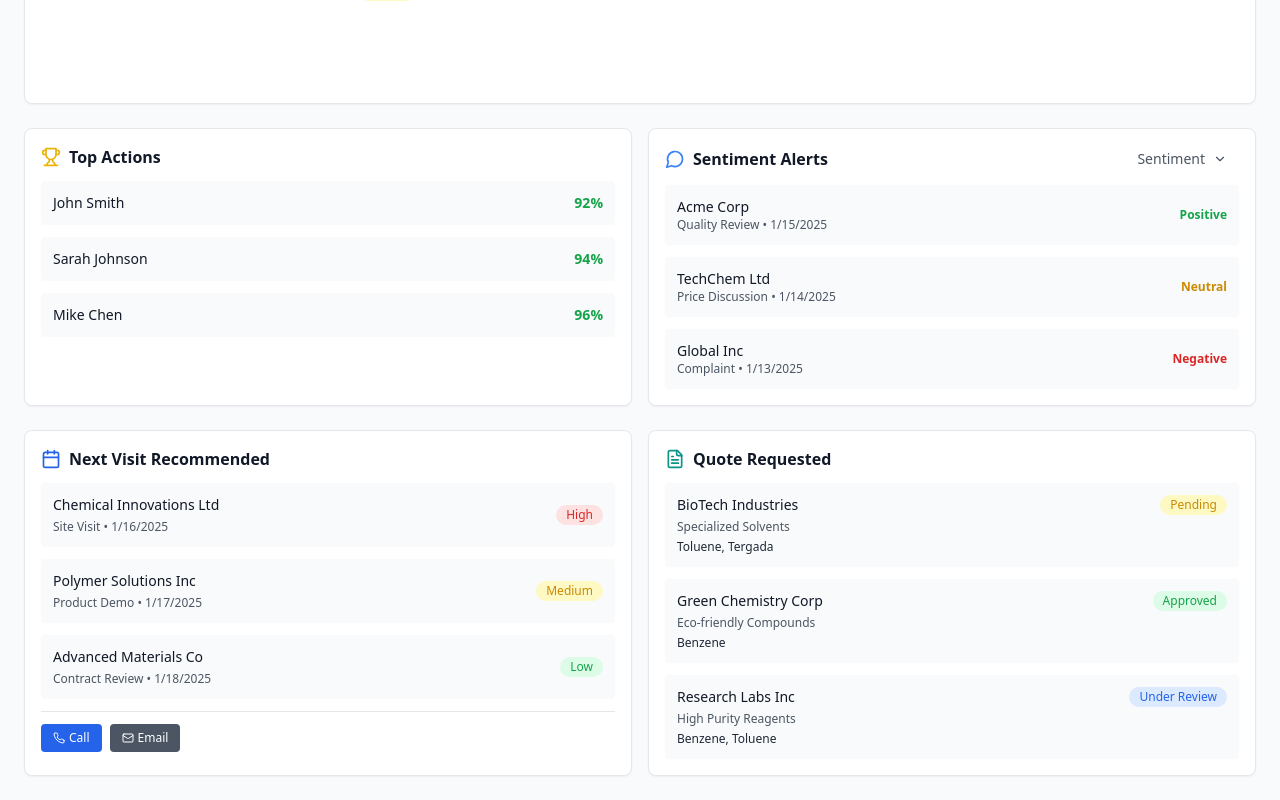
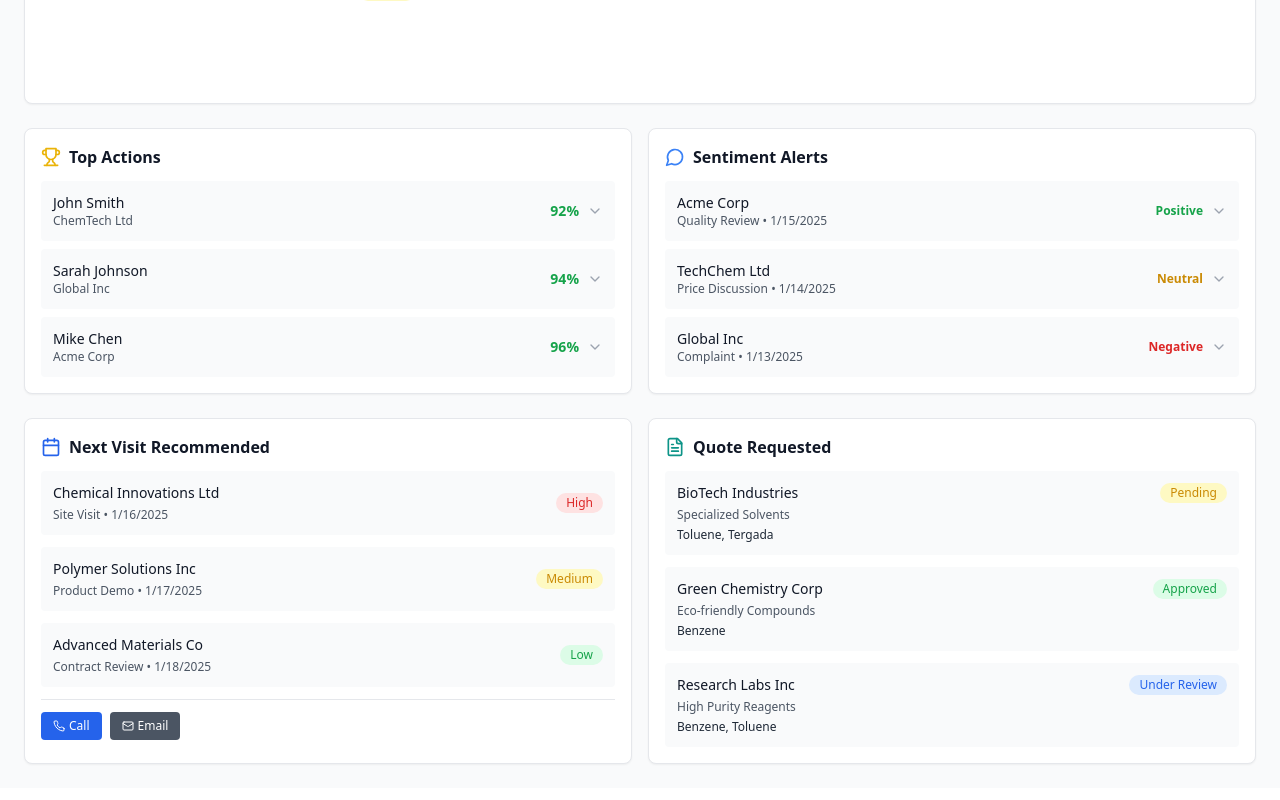
Before and after one commit to shreyachawale/ChemicalDashboard, a React (Vite) app: page / in a window 1280 px wide. Shown: the part 1517-2317 px from the top of the page. Built offline with nearby package versions, Linux system fonts and the light colour scheme.

Commit message:
Update TopMetrics.tsx
added accrodian but with two features if more needed will add later

```diff
--- a/src/components/TopMetrics.tsx
+++ b/src/components/TopMetrics.tsx
@@ -1,120 +1,124 @@
 import React, { useState } from 'react';
-import { Trophy, Target, MessageCircle, ChevronDown } from 'lucide-react';
+import { Trophy, MessageCircle, ChevronDown, FileText, Target, Calendar, AlertCircle } from 'lucide-react';
 
 const TopMetrics = () => {
-  const [showConversionsDropdown, setShowConversionsDropdown] = useState(false);
-  const [showSentimentDropdown, setShowSentimentDropdown] = useState(false);
   const [selectedSalesPerson, setSelectedSalesPerson] = useState<string | null>(null);
   const [selectedSentiment, setSelectedSentiment] = useState<string | null>(null);
+  const [expandedConversion, setExpandedConversion] = useState<number | null>(null);
+  const [expandedSentiment, setExpandedSentiment] = useState<number | null>(null);
 
   const salesPeople = ['All Sales Reps', 'John Smith', 'Sarah Johnson', 'Mike Chen'];
   const sentimentTypes = ['All Sentiments', 'Positive', 'Neutral', 'Negative'];
 
-  const handleSalesPersonSelect = (person: string) => {
-    setSelectedSalesPerson(person === 'All Sales Reps' ? null : person);
-    setShowConversionsDropdown(false);
-  };
-
-  const handleSentimentSelect = (sentiment: string) => {
-    setSelectedSentiment(sentiment === 'All Sentiments' ? null : sentiment);
-    setShowSentimentDropdown(false);
-  };
-
   const conversionData = [
-    { salesman: 'John Smith', conversion: '92%'},
-    { salesman: 'Sarah Johnson', conversion: '94%'},
-    { salesman: 'Mike Chen', conversion: '96%'},
-    // { salesman: 'Mike Chen', date: '2025-01-13', purpose: 'Follow-up', conversion: '96%', company : 'ChemTech Ltd' },
+    { salesman: 'John Smith', conversion: '92%', company: 'ChemTech Ltd', date: '2025-01-13', purpose: 'Follow-up' },
+    { salesman: 'Sarah Johnson', conversion: '94%', company: 'Global Inc', date: '2025-01-10', purpose: 'Price Negotiation' },
+    { salesman: 'Mike Chen', conversion: '96%', company: 'Acme Corp', date: '2025-01-08', purpose: 'Contract Signing' },
   ];
 
   const sentimentAlerts = [
-    { customer: 'Acme Corp', date: '2025-01-15', purpose: 'Quality Review', sentiment: 'Positive', color: 'text-green-600' },
-    { customer: 'TechChem Ltd', date: '2025-01-14', purpose: 'Price Discussion', sentiment: 'Neutral', color: 'text-yellow-600' },
-    { customer: 'Global Inc', date: '2025-01-13', purpose: 'Complaint', sentiment: 'Negative', color: 'text-red-600' },
+    { customer: 'Acme Corp', date: '2025-01-15', purpose: 'Quality Review', sentiment: 'Positive', color: 'text-green-600', alerts: 'No issues reported.', action: 'Send thank you email.' },
+    { customer: 'TechChem Ltd', date: '2025-01-14', purpose: 'Price Discussion', sentiment: 'Neutral', color: 'text-yellow-600', alerts: 'Monitoring price negotiations.', action: 'Follow-up next week.' },
+    { customer: 'Global Inc', date: '2025-01-13', purpose: 'Complaint', sentiment: 'Negative', color: 'text-red-600', alerts: 'High priority complaint raised.', action: 'Immediate escalation.' },
   ];
+
+  const toggleConversion = (index: number) => {
+    setExpandedConversion(expandedConversion === index ? null : index);
+  };
+
+  const toggleSentiment = (index: number) => {
+    setExpandedSentiment(expandedSentiment === index ? null : index);
+  };
 
   return (
     <div className="grid grid-cols-1 md:grid-cols-2 gap-4">
+
       {/* Top Conversions */}
       <div className="bg-white rounded-lg shadow-sm border border-gray-200 p-4">
         <div className="flex items-center space-x-2 mb-3">
           <Trophy className="text-yellow-500" size={20} />
           <h3 className="text-base font-semibold text-gray-900">Top Actions</h3>
         </div>
-        <div className="space-y-3">
-          {(selectedSalesPerson
-            ? conversionData.filter(item => item.salesman === selectedSalesPerson)
-            : conversionData).map((item, index) => (
-            <div key={index} className="flex items-center justify-between p-3 bg-gray-50 rounded hover:bg-gray-100 transition-colors duration-150">
-              <div className="flex-1">
+        <div className="space-y-2">
+          {(selectedSalesPerson ? conversionData.filter(item => item.salesman === selectedSalesPerson) : conversionData).map((item, index) => (
+            <div key={index} className="bg-gray-50 rounded hover:bg-gray-100 transition-colors duration-150">
+              <div
+                className="flex items-center justify-between p-3 cursor-pointer"
+                onClick={() => toggleConversion(index)}
+              >
+                <div>
                   <div className="text-sm font-medium text-gray-900">{item.salesman}</div>
-                {/* <div className="text-xs text-gray-600">{item.purpose} • {new Date(item.date).toLocaleDateString()}</div> */}
-                <div className="text-xs font-medium text-gray-700">{item.company}</div>
+                  <div className="text-xs text-gray-600">{item.company}</div>
                 </div>
-              <div className="text-sm font-bold text-green-600">{item.conversion}</div>
+                <div className="flex items-center space-x-2">
+                  <span className="text-sm font-bold text-green-600">{item.conversion}</span>
+                  <ChevronDown
+                    size={16}
+                    className={`text-gray-400 transition-transform duration-200 ${expandedConversion === index ? 'rotate-180' : ''}`}
+                  />
+                </div>
+              </div>
+
+              {expandedConversion === index && (
+                <div className="px-4 py-3 bg-gray-50 border-t text-sm text-gray-700 space-y-2">
+                  <div className="flex items-center space-x-2">
+                    <Calendar size={14} className="text-blue-500" />
+                    <span>Date: {new Date(item.date).toLocaleDateString()}</span>
+                  </div>
+                  <div className="flex items-center space-x-2">
+                    <Target size={14} className="text-green-500" />
+                    <span>Purpose: {item.purpose}</span>
+                  </div>
+                </div>
+              )}
             </div>
           ))}
         </div>
       </div>
 
       {/* Sentiment Alerts */}
-      <div className="bg-white rounded-lg shadow-sm border border-gray-200 p-4 h-full">
-        <div className="flex items-center justify-between mb-3">
-          <div className="flex items-center space-x-2">
+      <div className="bg-white rounded-lg shadow-sm border border-gray-200 p-4">
+        <div className="flex items-center space-x-2 mb-3">
           <MessageCircle className="text-blue-500" size={20} />
           <h3 className="text-base font-semibold text-gray-900">Sentiment Alerts</h3>
         </div>
-          <div className="relative">
-            <button
-              onClick={() => setShowSentimentDropdown(!showSentimentDropdown)}
-              className={`px-3 py-1 text-sm font-medium rounded-md transition-colors duration-150 flex items-center space-x-1
-                ${selectedSentiment ? 'bg-blue-50 text-blue-600' : 'text-gray-600 hover:text-blue-600 hover:bg-blue-50'}`}
+        <div className="space-y-2">
+          {(selectedSentiment ? sentimentAlerts.filter(alert => alert.sentiment === selectedSentiment) : sentimentAlerts).map((alert, index) => (
+            <div key={index} className="bg-gray-50 rounded hover:bg-gray-100 transition-colors duration-150">
+              <div
+                className="flex items-center justify-between p-3 cursor-pointer"
+                onClick={() => toggleSentiment(index)}
               >
-              <span>Sentiment</span>
-              <span className="text-xs ml-1">
-                {selectedSentiment ? `(${selectedSentiment})` : ''}
-              </span>
+                <div>
+                  <div className="text-sm font-medium text-gray-900">{alert.customer}</div>
+                  <div className="text-xs text-gray-600">{alert.purpose} • {new Date(alert.date).toLocaleDateString()}</div>
+                </div>
+                <div className="flex items-center space-x-2">
+                  <span className={`text-xs font-semibold ${alert.color}`}>{alert.sentiment}</span>
                   <ChevronDown
-                size={14}
-                className={`ml-1 transition-transform duration-200 ${showSentimentDropdown ? 'transform rotate-180' : ''}`}
+                    size={16}
+                    className={`text-gray-400 transition-transform duration-200 ${expandedSentiment === index ? 'rotate-180' : ''}`}
                   />
-            </button>
+                </div>
+              </div>
 
-            {showSentimentDropdown && (
-              <div className="absolute right-0 mt-1 w-56 rounded-md shadow-lg bg-white ring-1 ring-black ring-opacity-5 z-10">
-                <div className="py-1 max-h-48 overflow-auto" role="menu" aria-orientation="vertical">
-                  {sentimentTypes.map((type) => (
-                    <button
-                      key={type}
-                      onClick={() => handleSentimentSelect(type)}
-                      className={`block w-full text-left px-4 py-2 text-sm hover:bg-gray-100 ${
-                        selectedSentiment === type ? 'bg-blue-50 text-blue-600' : 'text-gray-700'
-                      }`}
-                    >
-                      {type}
-                    </button>
-                  ))}
+              {expandedSentiment === index && (
+                <div className="px-4 py-3 bg-gray-50 border-t text-sm text-gray-700 space-y-2">
+                  <div className="flex items-center space-x-2">
+                    <AlertCircle size={14} className="text-red-500" />
+                    <span>Alerts: {alert.alerts}</span>
+                  </div>
+                  <div className="flex items-center space-x-2">
+                    <Target size={14} className="text-green-500" />
+                    <span>Action: {alert.action}</span>
                   </div>
                 </div>
               )}
             </div>
-        </div>
-        <div className="space-y-3">
-          {(selectedSentiment
-            ? sentimentAlerts.filter(alert => alert.sentiment === selectedSentiment)
-            : sentimentAlerts).map((alert, index) => (
-            <div key={index} className="flex items-center justify-between p-3 bg-gray-50 rounded hover:bg-gray-100 transition-colors duration-150">
-              <div className="flex-1">
-                <div className="text-sm font-medium text-gray-900">{alert.customer}</div>
-                <div className="text-xs text-gray-600">{alert.purpose} • {new Date(alert.date).toLocaleDateString()}</div>
-              </div>
-              <div className={`text-xs font-semibold ${alert.color}`}>
-                {alert.sentiment}
-              </div>
-            </div>
           ))}
         </div>
       </div>
+
     </div>
   );
 };
```
Lines whose indentation alone changed are shown as unchanged.
